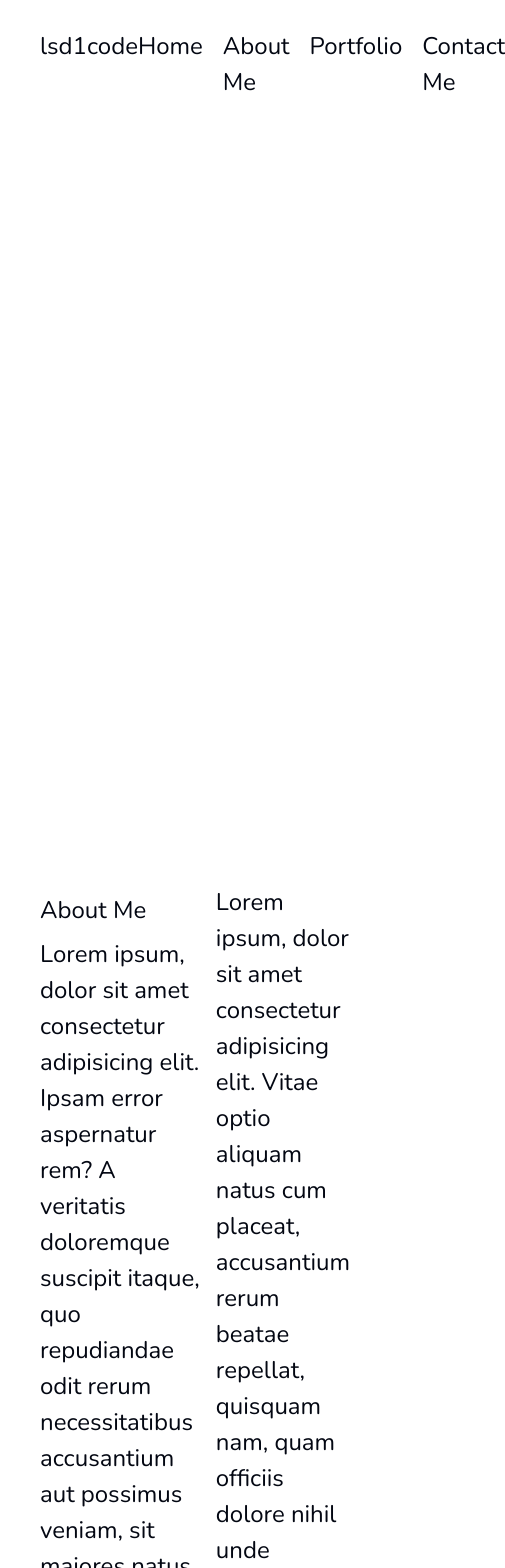
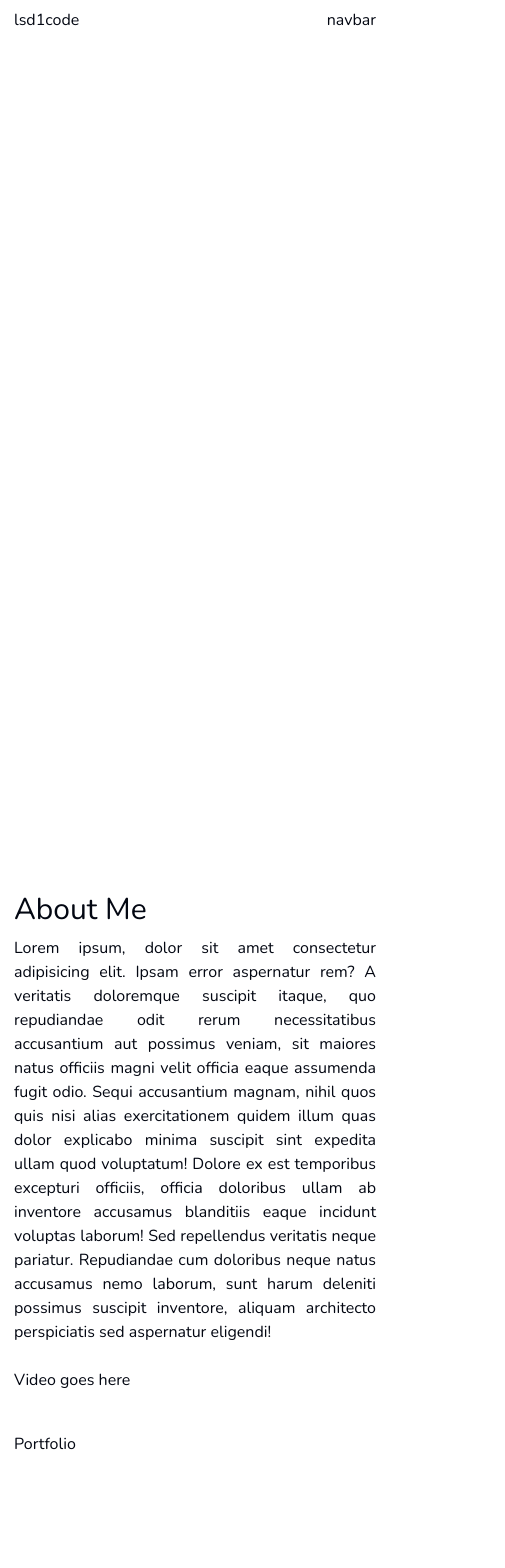
Before and after one commit to lsd1code/portfolio_site, a React (Vite) app: page / in a window 390 px wide. Shown: the top 1568 px of the page, 505 px wide, since content can reach past the window. Built offline with nearby package versions, Linux system fonts and the light colour scheme.

Commit message:
FEAT: add navbar and make it responsive

```diff
--- a/src/App.jsx
+++ b/src/App.jsx
@@ -5,7 +5,7 @@ import Portfolio from "./components/Portfolio/Portfolio";
 
 function App() {
   return (
-    <div className="w-full text-[1.5em] text-gray-950 px-10">
+    <div className="w-full text-gray-950 md:px-10 px-3.5">
       <Home/>
       <About/>
       <Portfolio/>
@@ -17,7 +17,7 @@ function App() {
 
 function Footer() {
   return (
-    <footer className="text-sm py-3 flex content-center justify-between">
+    <footer className="text-[.6rem] py-3 flex content-center justify-between opacity-80">
       <span className="logo">
         <a href="#home">lsd1code</a>
       </span>
--- a/src/components/About/About.jsx
+++ b/src/components/About/About.jsx
@@ -1,12 +1,12 @@
 function About() {
   return (
-    <div className="h-svh py-10 flex justify-between gap-4" id="about">
+    <div className="md:h-auto py-10 md:flex justify-between gap-4 space-y-6" id="about">
       <div className="text-content">
-        <h2 className="py-2">About Me</h2>
-        <p>Lorem ipsum, dolor sit amet consectetur adipisicing elit. Ipsam error aspernatur rem? A veritatis doloremque suscipit itaque, quo repudiandae odit rerum necessitatibus accusantium aut possimus veniam, sit maiores natus officiis magni velit officia eaque assumenda fugit odio. Sequi accusantium magnam, nihil quos quis nisi alias exercitationem quidem illum quas dolor explicabo minima suscipit sint expedita ullam quod voluptatum! Dolore ex est temporibus excepturi officiis, officia doloribus ullam ab inventore accusamus blanditiis eaque incidunt voluptas laborum! Sed repellendus veritatis neque pariatur. Repudiandae cum doloribus neque natus accusamus nemo laborum, sunt harum deleniti possimus suscipit inventore, aliquam architecto perspiciatis sed aspernatur eligendi!</p>
+        <h2 className="py-2 text-3xl">About Me</h2>
+        <p className="text-justify">Lorem ipsum, dolor sit amet consectetur adipisicing elit. Ipsam error aspernatur rem? A veritatis doloremque suscipit itaque, quo repudiandae odit rerum necessitatibus accusantium aut possimus veniam, sit maiores natus officiis magni velit officia eaque assumenda fugit odio. Sequi accusantium magnam, nihil quos quis nisi alias exercitationem quidem illum quas dolor explicabo minima suscipit sint expedita ullam quod voluptatum! Dolore ex est temporibus excepturi officiis, officia doloribus ullam ab inventore accusamus blanditiis eaque incidunt voluptas laborum! Sed repellendus veritatis neque pariatur. Repudiandae cum doloribus neque natus accusamus nemo laborum, sunt harum deleniti possimus suscipit inventore, aliquam architecto perspiciatis sed aspernatur eligendi!</p>
       </div>
       <div className="video-content">
-        Lorem ipsum, dolor sit amet consectetur adipisicing elit. Vitae optio aliquam natus cum placeat, accusantium rerum beatae repellat, quisquam nam, quam officiis dolore nihil unde distinctio quibusdam inventore. Illum, eius.
+        Video goes here
       </div>
     </div>
   )
--- a/src/components/Home/Home.jsx
+++ b/src/components/Home/Home.jsx
@@ -1,3 +1,5 @@
+import { useState } from "react"
+
 function Home() {
   return (
     <div className="h-svh" id="home">
@@ -7,13 +9,32 @@ function Home() {
 }
 
 function Navbar() {
+  const [isOpen, setIsOpen] = useState(false)
+
   return (
-    <nav className="flex justify-between py-7">
+    <nav className="flex justify-between md:py-7 py-2">
       <div className="logo">
         <a href="#home"><p>lsd1code</p></a>
       </div>
 
-      <ul className="flex gap-5 nav-items">
+      <button className="cursor-pointer md:hidden" onClick={() => setIsOpen(!isOpen)}>navbar</button>
+
+      <ul className={`absolute top-0 ${!isOpen ? "left-[-350px]" : "left-0 text-2xl space-y-6"} h-svh w-80 bg-gray-500 p-5 mobile-nav-items`}>
+        <li>
+          <a href="#home">Home</a>
+        </li>
+        <li>
+          <a href="#about">About Me</a>
+        </li>
+        <li>
+          <a href="#portfolio">Portfolio</a>
+        </li>
+        <li>
+          <a href="#contact">Contact Me</a>
+        </li>
+      </ul>
+
+      <ul className="md:flex gap-5 nav-items hidden">
         <a href="#home"><li>Home</li></a>
         <a href="#about"><li>About Me</li></a>
         <a href="#portfolio"><li>Portfolio</li></a>
```
